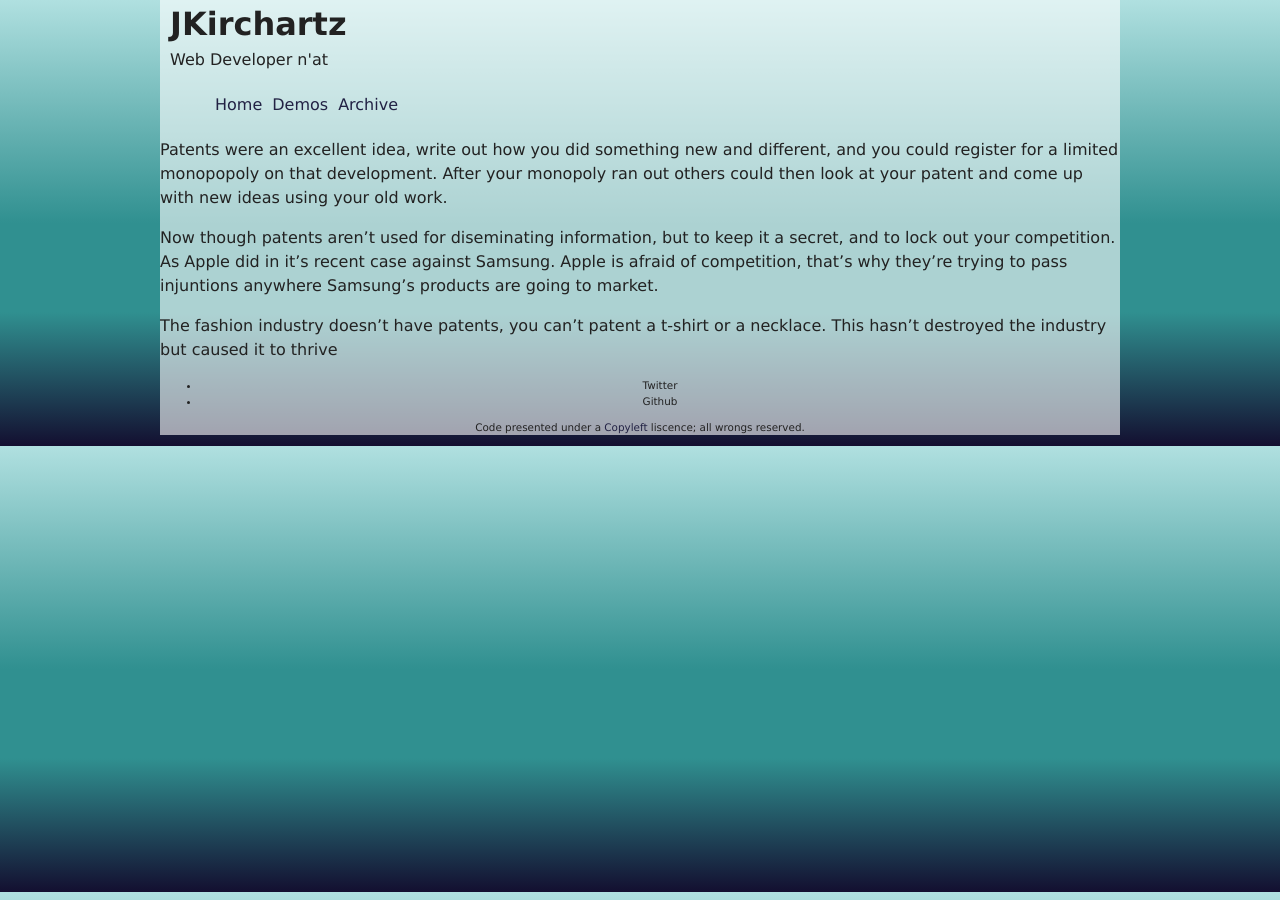
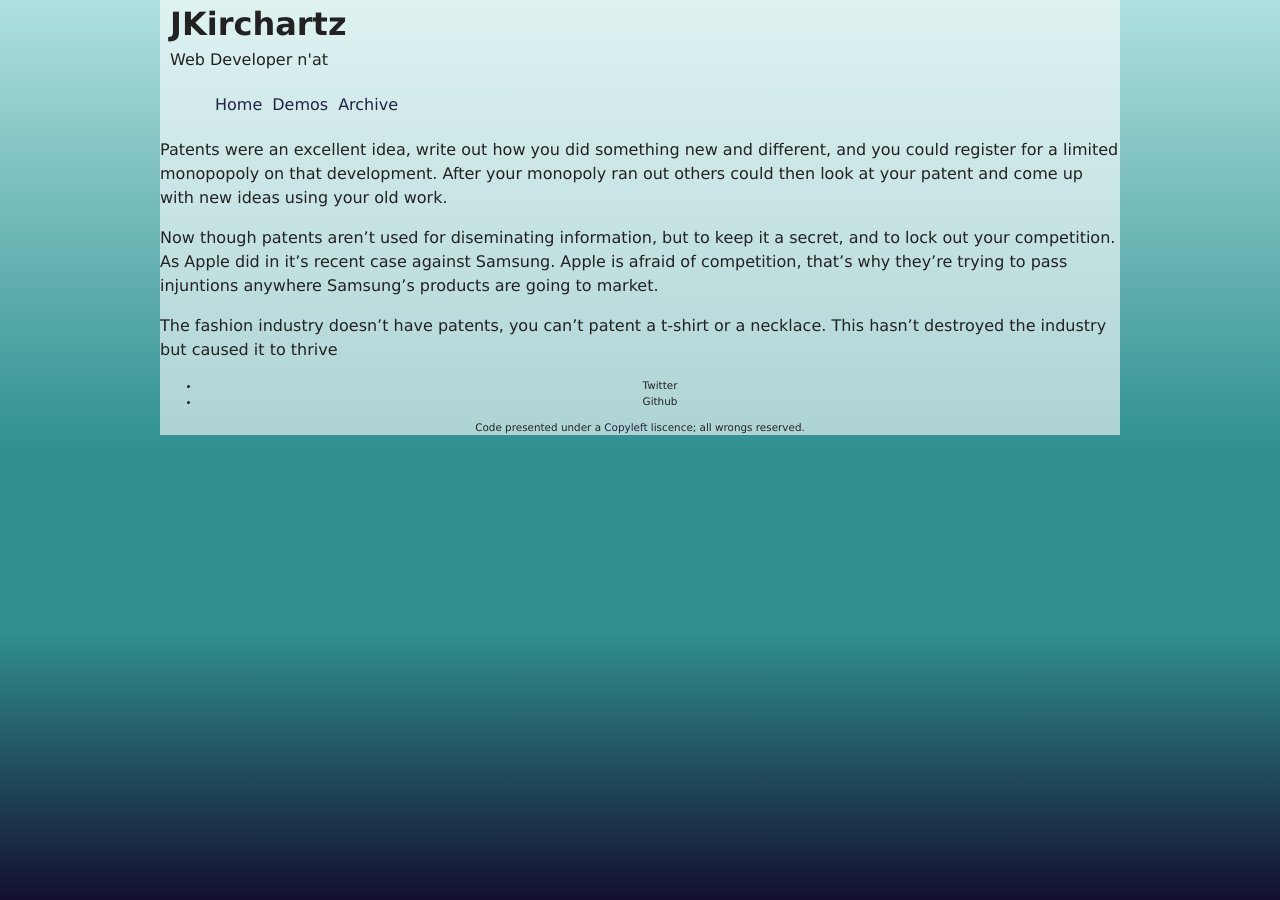
Before and after one commit to JKirchartz/jkirchartz.github.com, a Jekyll site: the page built from index.html, in a window 1280 px wide. Built offline with Jekyll 4.4.1, drawn with Linux system fonts in a browser that asks for light colours; Markdown is read by kramdown in place of the engine named in the settings.

Commit message:
bg -> html

```diff
--- a/css/style.css
+++ b/css/style.css
@@ -1,5 +1,7 @@
-body {
-    font: 100%/1.5 "Lucida Grande", "Lucida Sans Unicode", "Lucida Sans", Verdana, Tahoma, sans-serif;
+html {
+    width:100%;
+    height:100%;
+    overflow:auto;
     background: #b0e0e0; /* Old browsers */
     background: -moz-linear-gradient(top, #b0e0e0 0%, #309090 50%, #309090 70%, #130f30 100%); /* FF3.6+ */
     background: -webkit-gradient(linear, left top, left bottom, color-stop(0%,#b0e0e0), color-stop(50%,#309090), color-stop(70%,#309090), color-stop(100%,#130f30)); /* Chrome,Safari4+ */
@@ -8,6 +10,9 @@ body {
     background: -ms-linear-gradient(top, #b0e0e0 0%,#309090 50%,#309090 70%,#130f30 100%); /* IE10+ */
     background: linear-gradient(to bottom, #b0e0e0 0%,#309090 50%,#309090 70%,#130f30 100%); /* W3C */
     filter: progid:DXImageTransform.Microsoft.gradient( startColorstr='#b0e0e0', endColorstr='#130f30',GradientType=0 ); /* IE6-9 */
+}
+body {
+    font: 100%/1.5 "Lucida Grande", "Lucida Sans Unicode", "Lucida Sans", Verdana, Tahoma, sans-serif;
     color: #222;
     padding: 0;
     margin: 0;
```
